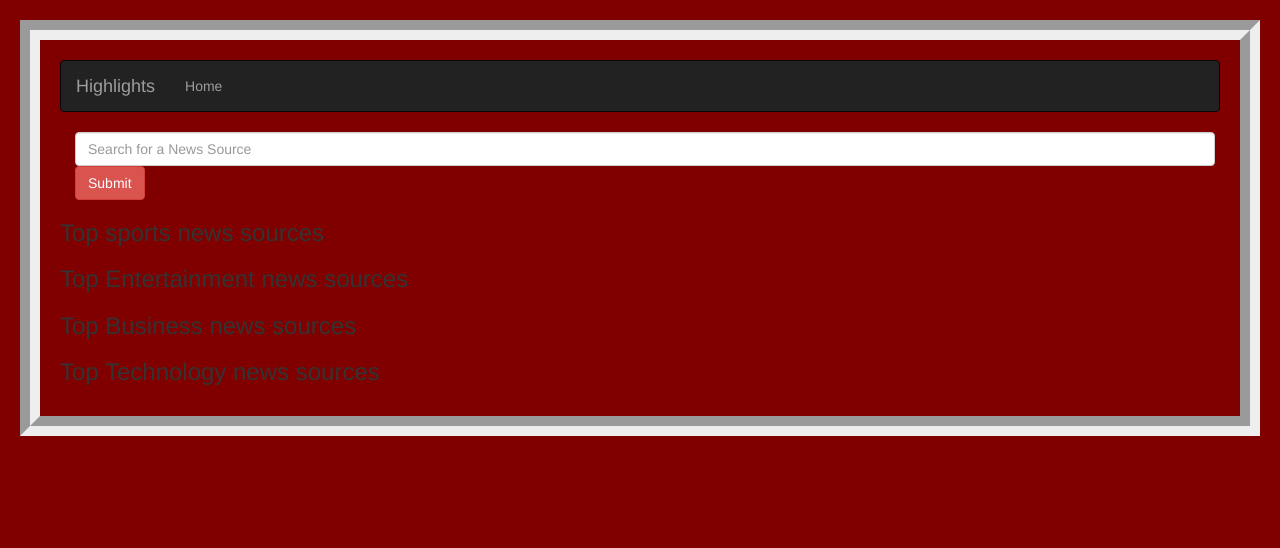
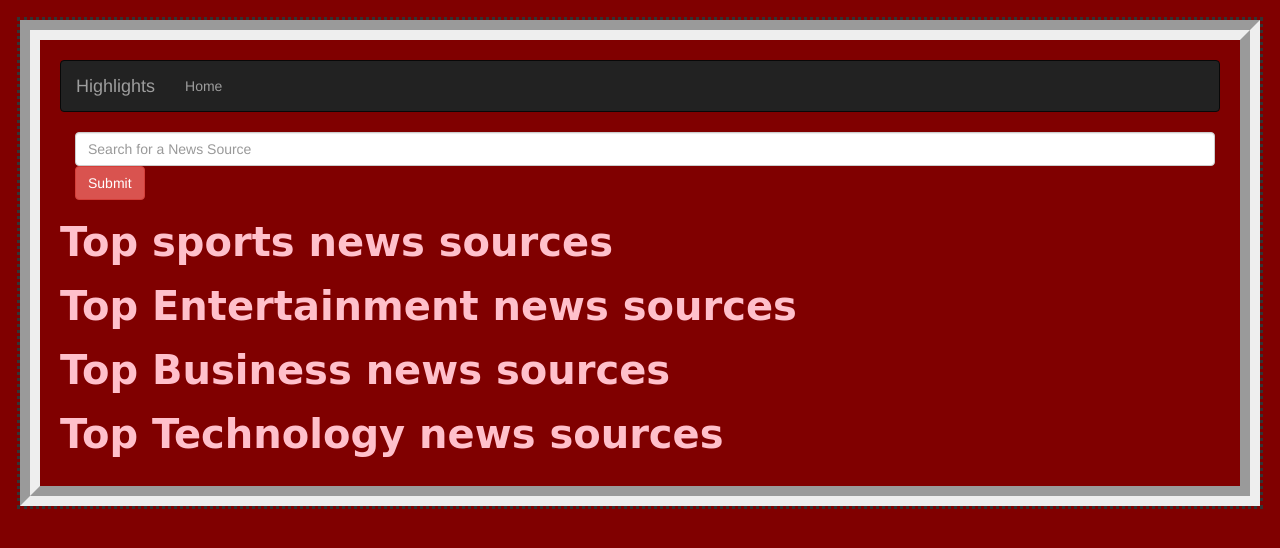
Before and after one commit to Kernael92/highlight-news, a Flask app: template app/templates/index.html in a window 1280 px wide. Shown: the top 548 px of the page. Run offline with Flask 2, Linux system fonts and the light colour scheme; the template is opened without the code that fills it, so the values that code supplies are empty; parts of the project's set-up code (start-up, migrations or seed data) failed here and were passed over; some libraries are stand-ins or nearby versions.

Commit message:
style the header 3 of the application using font and colr

```diff
--- a/app/static/css/index.css
+++ b/app/static/css/index.css
@@ -4,6 +4,14 @@ body {
     margin: 20px;
     padding: 20px;
     border-style: groove;
+    outline-style: dotted;
 
 
 }
+
+h3 {
+    font-family: cursive;
+    color: pink;
+    font-size: 40px;
+    font-weight: bold;
+}
```
